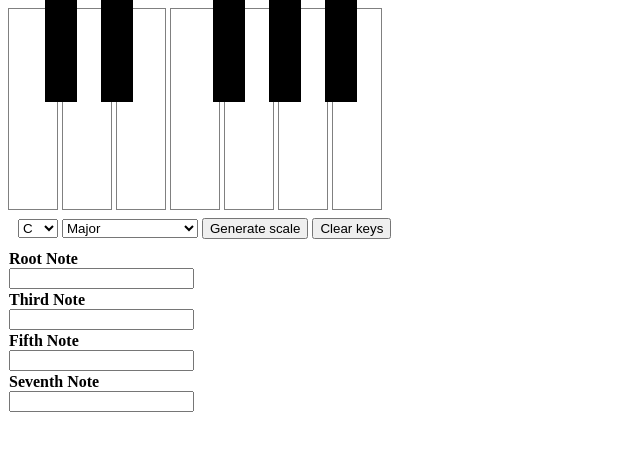
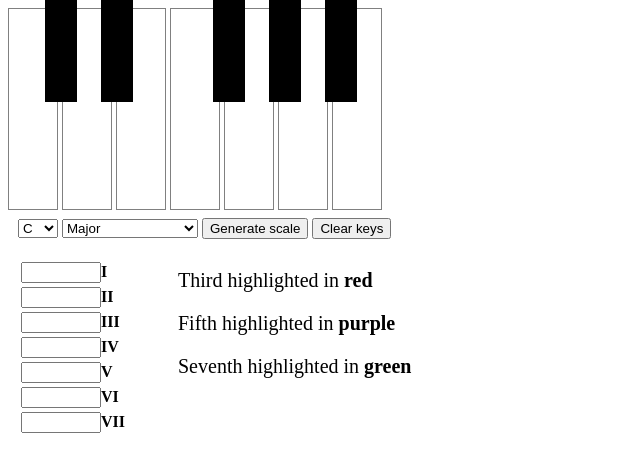
Before and after one commit to bSharpCb/piano-scales, a plain HTML site: page index.html in a window 1280 px wide. Shown: the whole page, without its empty margins (0-640 px from the left). Drawn offline with Linux system fonts and the light colour scheme.

Commit message:
Updating with additional functionality

```diff
--- a/index.css
+++ b/index.css
@@ -45,9 +45,22 @@
 	margin: 10px;
 }
 
+#footerNotes{
+	float: left;
+	font-size:20px;
+	font-family:Euphemia;
+	color:black;
+ }
+
 #scale_notes {
-			display: inline;
-			position: absolute;
-			top: 50px;
-			left: 400px;
+	width: 150px;
+	height: 175px;
+	margin: 10px;
+	float: left;
 }
+
+
+
+#scale_notes input{
+	width: 80px;
+}
--- a/index.html
+++ b/index.html
@@ -1,6 +1,6 @@
 <html>
 <head>
-	<title>Musical Reference Tool</title>
+	<title>Diatonic Scales by Key</title>
 	<link rel="stylesheet" type="text/css" href='./index.css'>
 </head>
 <body>
@@ -55,18 +55,28 @@
 		<button onclick="makeKeys()">Clear keys</button>
 	</div>
 
-<table id="t01" style="width: 50px; border-collapse: collapse;">
-<tbody>
-<tr>
-	<td style="font-weight: bold"> Root Note <input type="text" id="rootN" class="infobox" value=""></td>
-<tr>
-	<td style="font-weight: bold"> Third Note <input type="text" id="thirdN" class="infobox" value=""></td>
-<tr>
-	<td style="font-weight: bold"> Fifth Note <input type="text" id="fifthN" class="infobox" value=""></td>
-<tr>
-	<td style="font-weight: bold"> Seventh Note <input type="text" id="seventhN" class="infobox" value=""></td>
+<table id="scale_notes">
+	<tr>
+		<td style="font-weight: bold"><input type="text" id="note0" class="infobox" value="">I</td>
+	<tr>
+		<td style="font-weight: bold"><input type="text" id="note1" class="infobox" value="">II</td>
+	<tr>
+		<td style="font-weight: bold"><input type="text" id="note2" class="infobox" value="">III</td>
 
-
+	<tr>
+		<td style="font-weight: bold"><input type="text" id="note3" class="infobox" value="">IV</td>
+	<tr>
+		<td style="font-weight: bold"><input type="text" id="note4" class="infobox" value="">V</td>
+	<tr>
+		<td style="font-weight: bold"><input type="text" id="note5" class="infobox" value="">VI</td>
+	<tr>
+		<td style="font-weight: bold"><input type="text" id="note6" class="infobox" value="">VII</td>
+</table>
+<div id='footerNotes'>
+<p>Third highlighted in <b>red</b></p>
+<p>Fifth highlighted in <b>purple</b></p>
+<p>Seventh highlighted in <b>green</b></p>
+</div>
 <script type="text/javascript" src="./index.js"></script>
 
 </body>
--- a/index.js
+++ b/index.js
@@ -1,15 +1,15 @@
 //optimization and new features wishlist
-//combine makeColor functions into a single function that receives (element, color)
+
 
 var keys = [];
 		keys[0] = Array.from(document.getElementById('whitekeys').children);
 		keys[1] = Array.from(document.getElementById('blackkeys').children);
 
 var naturalNotes = "cdefgab";
+
 function elemForNote(noteName) {
 	var noteNum = naturalNotes.indexOf(noteName[0]);
 	var sharp = (noteName.length == 2) ? 1 : 0;
-
 	return keys[sharp][noteNum];
 }
 
@@ -36,6 +36,9 @@ var keys = [];
 modeMixolydian = [2,2,1,2,2,1];
 modeLocrian = [1,2,2,1,2,2];
 
+//
+
+
 function octaveAdjust(n){
 	if(n>11){
 		return notes[n-12];
@@ -43,7 +46,7 @@ var keys = [];
 		return notes[n];
 	}
 }
-
+/*to be reviewed and stuff
 		//chord structure
 		function minor7thChord(rootNoteId){
 			var note1 = notes.indexOf(rootNoteId);
@@ -64,21 +67,13 @@ var keys = [];
 			var fifthChord = minor7thChord(fifth);
 			return m7thChord, fourthChord, fifthChord;
 		}
-
+*/
 function makeKeys(){
 	keys[0].forEach(reset);
 	keys[1].forEach(reset);
 }
 
 makeKeys();
-
-		function octaveAdjust(n){
-			if(n>11){
-				return notes[n-12];
-			}else{
-				return notes[n];
-			}
-		}
 
 function intervals(key,intervalArray){
 	var rootNote = notes.indexOf(key);
@@ -103,11 +98,10 @@ var keys = [];
     var scale = intervals(notes[key],intervalArray[sc_id]);
 	for(var m = 0; m < 7; m++){
     	makeColor(elemForNote(scale[m]),"blue");
+    	var target = document.getElementById('note' + m);
+		target.value = scale[m];
 	}
-		    	var rootN = document.getElementById('rootN');
-		    	rootN.value = key;
 	makeColor(elemForNote(scale[2]),"red");
 	makeColor(elemForNote(scale[6]),"green");
 	makeColor(elemForNote(scale[4]),"purple");
-		    	;
 }
```
Lines whose indentation alone changed are shown as unchanged.
